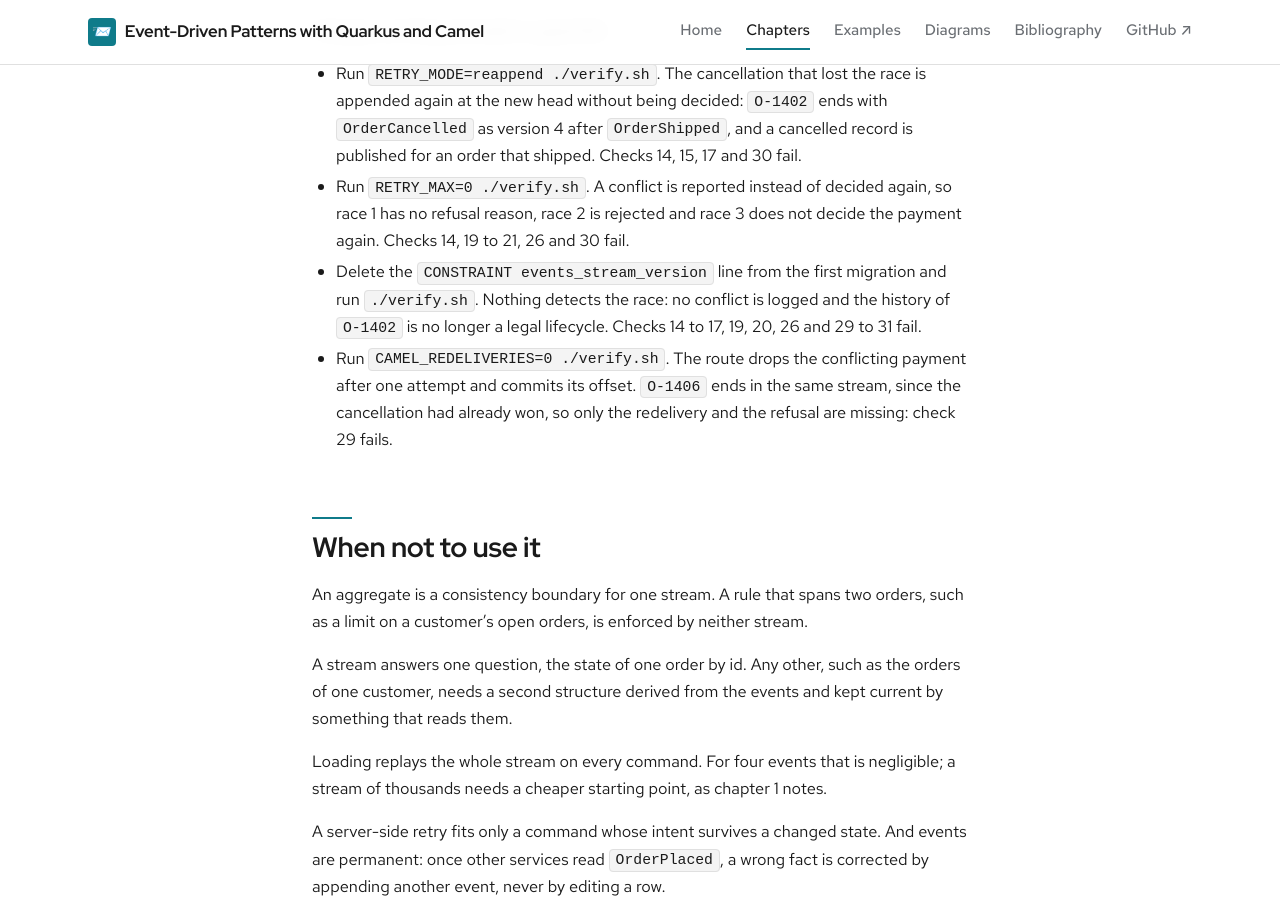
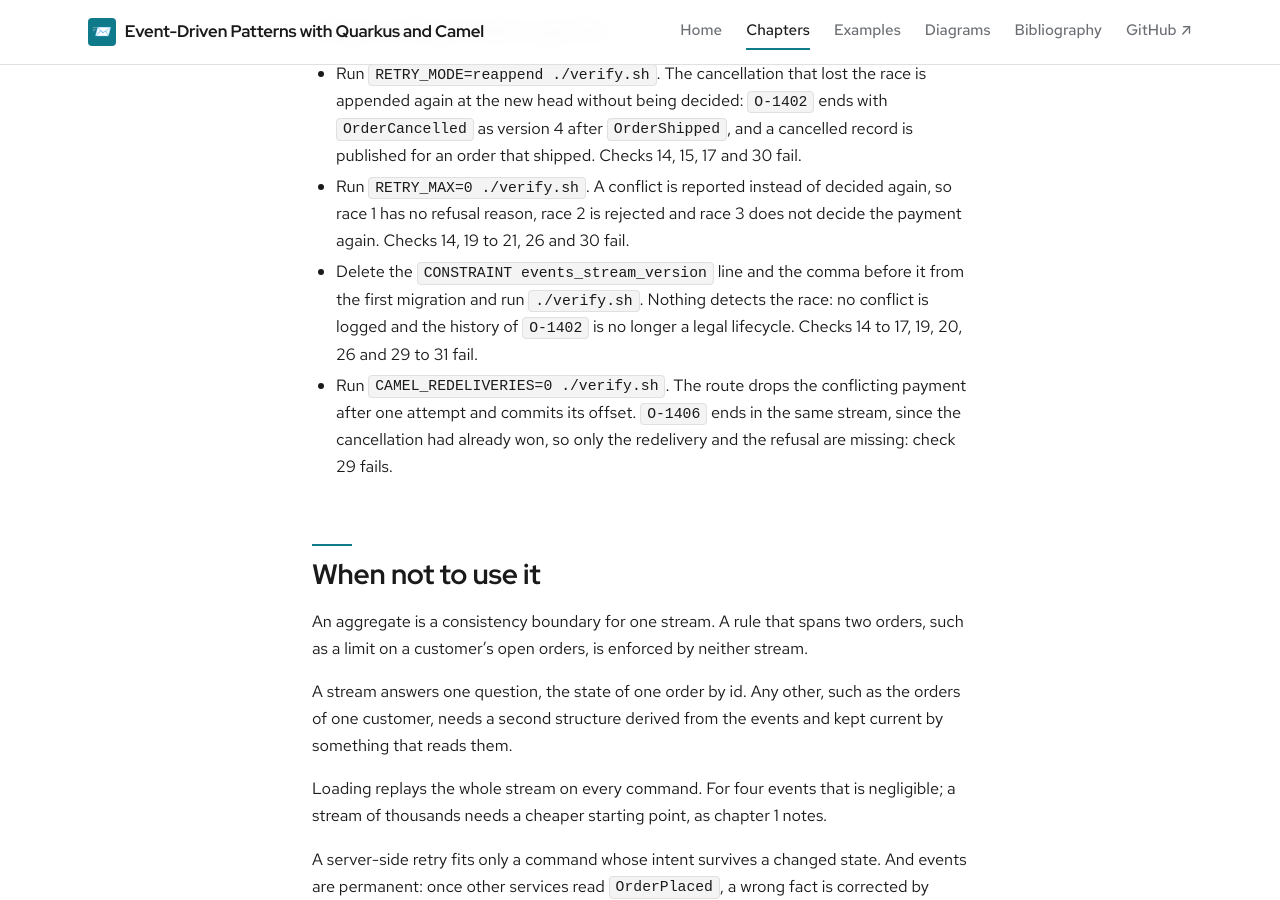
Before and after one commit to patterncatalyst/event-driven-patterns-with-quarkus-and-camel, a Jekyll site: the page built from _docs/14-aggregate-root-and-event-store.md, in a window 1280 px wide and 900 px high, scrolled down 8802 px. Built offline with Jekyll 4.4.1, drawn with Linux system fonts in a browser that asks for light colours; some web fonts are replaced.

Commit message:
docs(ch14): constraint experiment also removes the trailing comma

```diff
--- a/_docs/14-aggregate-root-and-event-store.md
+++ b/_docs/14-aggregate-root-and-event-store.md
@@ -184,7 +184,7 @@ Change one thing and watch a guard fail:
 
 - Run `RETRY_MODE=reappend ./verify.sh`. The cancellation that lost the race is appended again at the new head without being decided: `O-1402` ends with `OrderCancelled` as version 4 after `OrderShipped`, and a cancelled record is published for an order that shipped. Checks 14, 15, 17 and 30 fail.
 - Run `RETRY_MAX=0 ./verify.sh`. A conflict is reported instead of decided again, so race 1 has no refusal reason, race 2 is rejected and race 3 does not decide the payment again. Checks 14, 19 to 21, 26 and 30 fail.
-- Delete the `CONSTRAINT events_stream_version` line from the first migration and run `./verify.sh`. Nothing detects the race: no conflict is logged and the history of `O-1402` is no longer a legal lifecycle. Checks 14 to 17, 19, 20, 26 and 29 to 31 fail.
+- Delete the `CONSTRAINT events_stream_version` line and the comma before it from the first migration and run `./verify.sh`. Nothing detects the race: no conflict is logged and the history of `O-1402` is no longer a legal lifecycle. Checks 14 to 17, 19, 20, 26 and 29 to 31 fail.
 - Run `CAMEL_REDELIVERIES=0 ./verify.sh`. The route drops the conflicting payment after one attempt and commits its offset. `O-1406` ends in the same stream, since the cancellation had already won, so only the redelivery and the refusal are missing: check 29 fails.
 
 ## When not to use it
```
